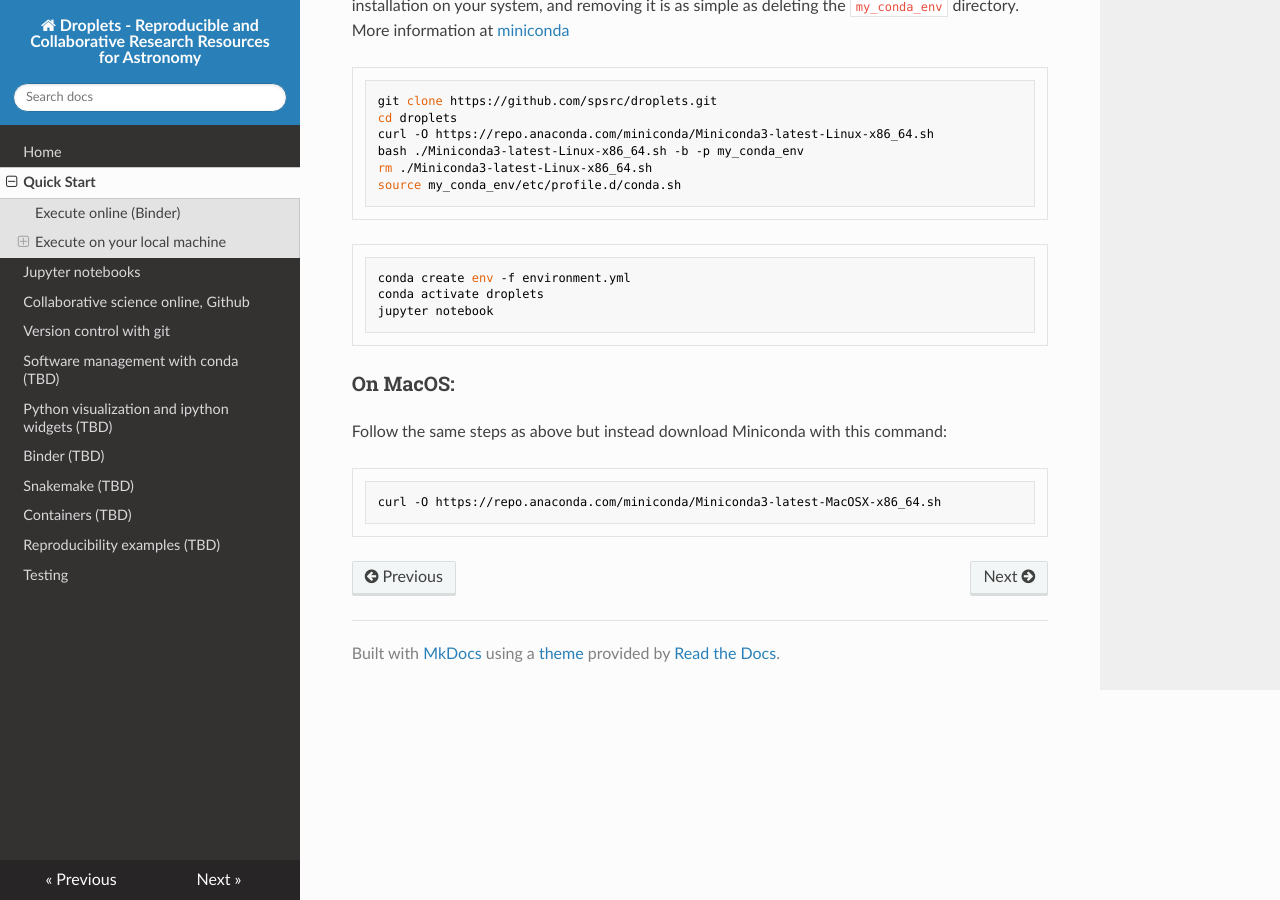
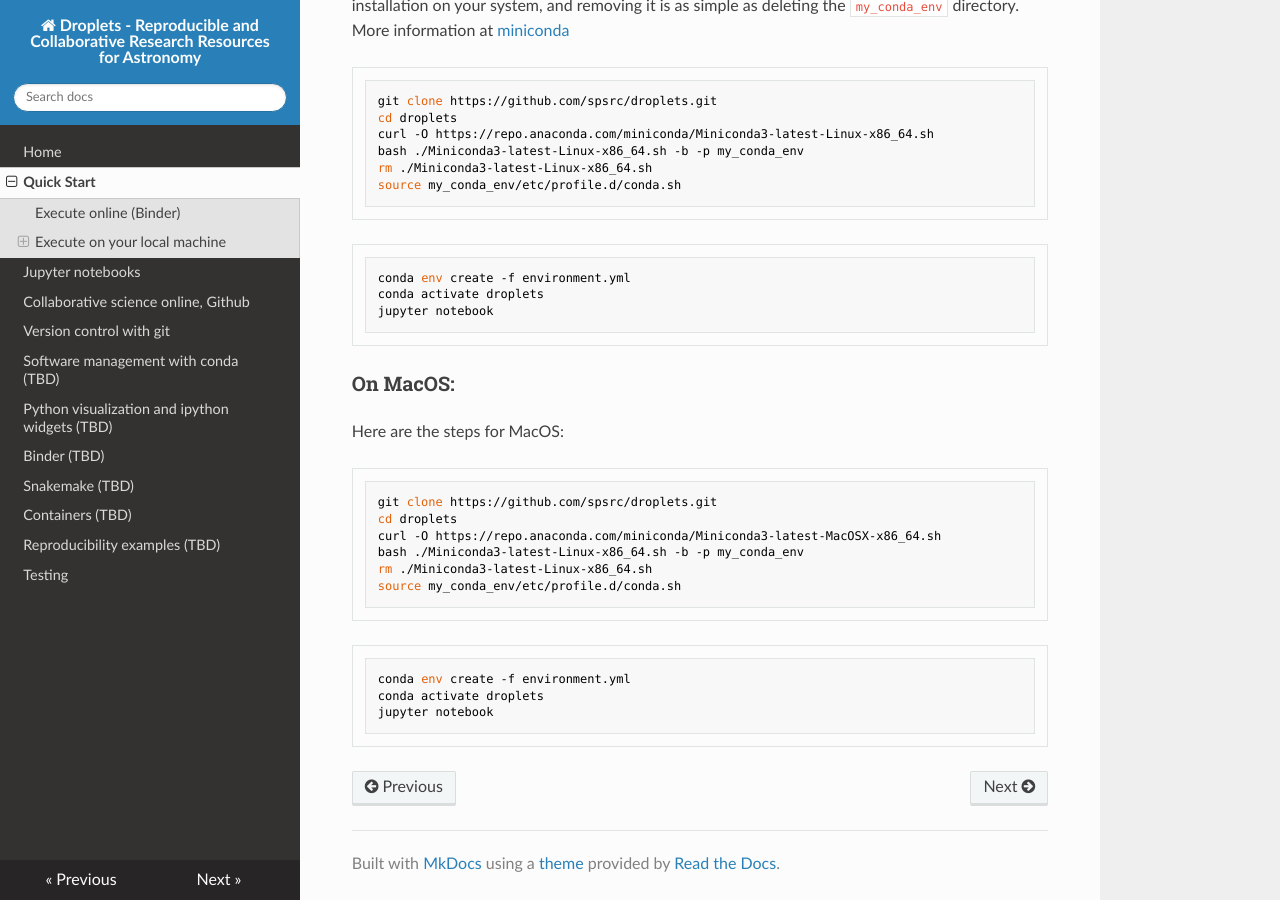
Before and after one commit to espsrc/droplets, an MkDocs documentation site: the page built from docs/quickstart.md, in a window 1280 px wide and 900 px high, scrolled down 641 px. Built offline with MkDocs 1.6.1, drawn with Linux system fonts in a browser that asks for light colours; nearby versions of some CDN libraries.

Commit message:
implement suggestions

````diff
--- a/docs/quickstart.md
+++ b/docs/quickstart.md
@@ -27,13 +27,23 @@ rm ./Miniconda3-latest-Linux-x86_64.sh
 source my_conda_env/etc/profile.d/conda.sh
 ```
 ```bash
-conda create env -f environment.yml
+conda env create -f environment.yml
 conda activate droplets
 jupyter notebook
 ```
 
 ### On MacOS:
-Follow the same steps as above but instead download Miniconda with this command:
+Here are the steps for MacOS:
 ```bash
+git clone https://github.com/spsrc/droplets.git
+cd droplets
 curl -O https://repo.anaconda.com/miniconda/Miniconda3-latest-MacOSX-x86_64.sh
+bash ./Miniconda3-latest-Linux-x86_64.sh -b -p my_conda_env
+rm ./Miniconda3-latest-Linux-x86_64.sh
+source my_conda_env/etc/profile.d/conda.sh
 ```
+```bash
+conda env create -f environment.yml
+conda activate droplets
+jupyter notebook
+```
````
